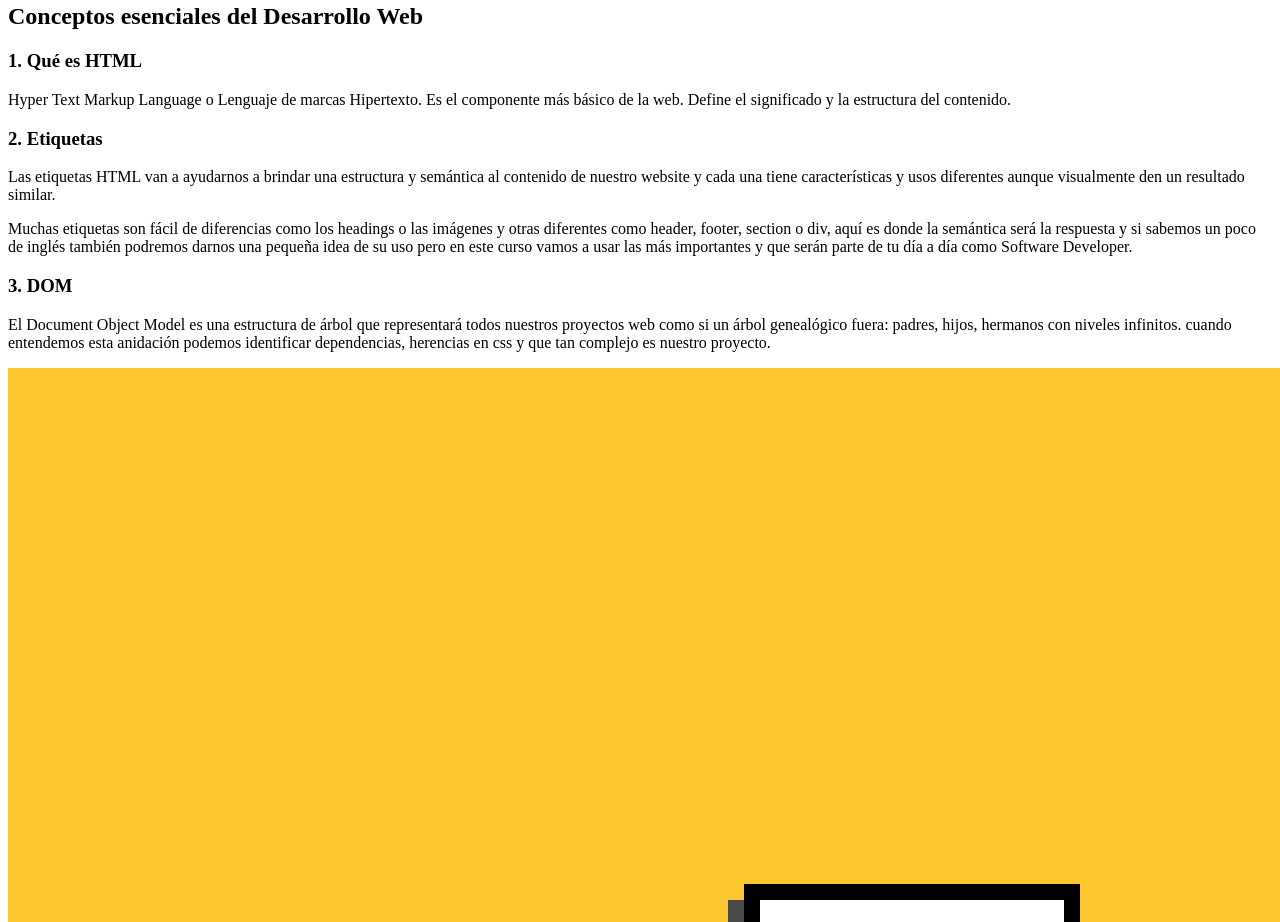
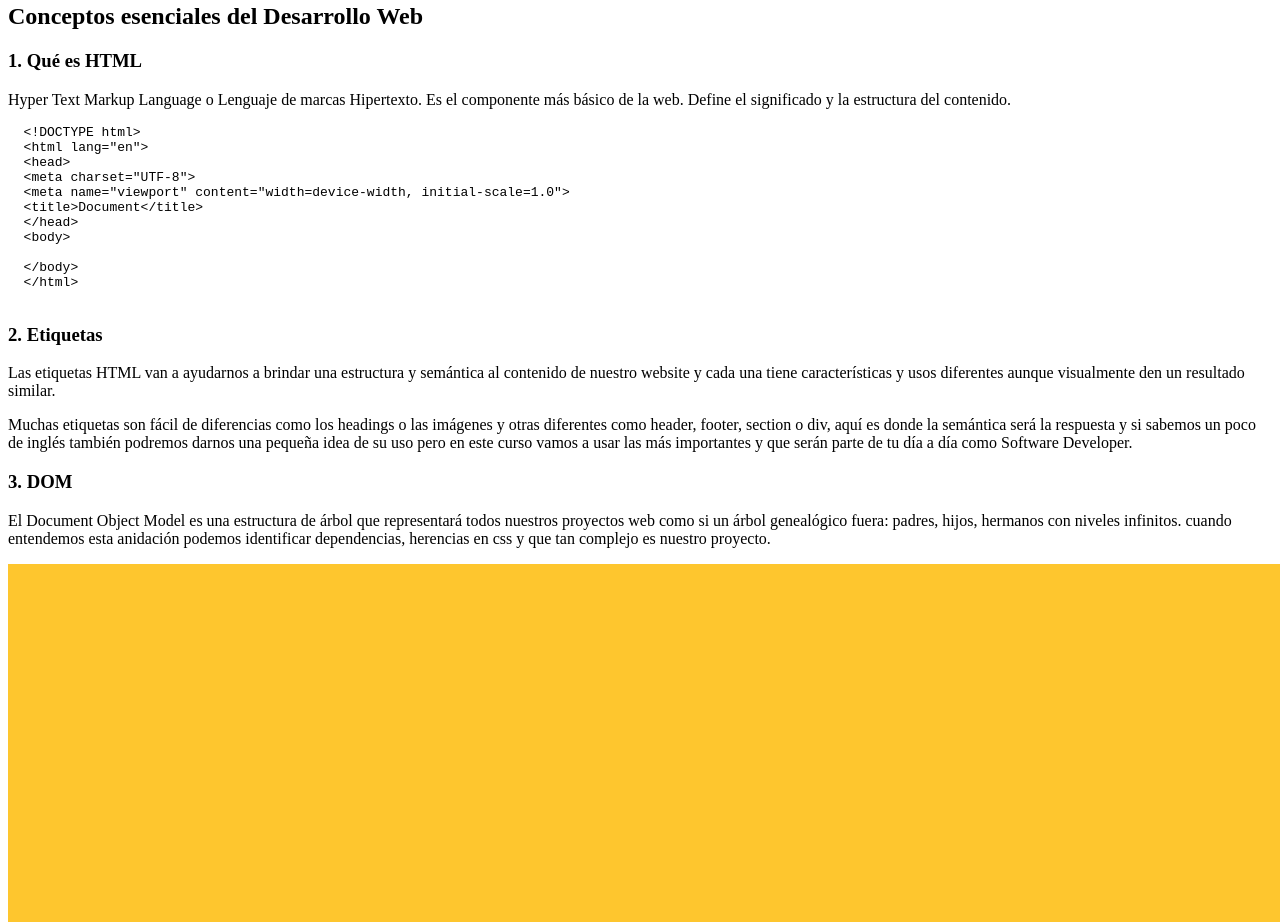
Before and after one commit to SynysterGrowly/curso_html_css, a plain HTML site: page index.html in a window 1280 px wide. Shown: the part 999-1921 px from the top of the page. Drawn offline with Linux system fonts and the light colour scheme.

Commit message:
Agregando bloque de codigo

```diff
--- a/index.html
+++ b/index.html
@@ -97,6 +97,19 @@
   <h2>Conceptos esenciales del Desarrollo Web</h2>
   <h3 id="html">1. Qué es HTML</h3>
   <p>Hyper Text Markup Language o Lenguaje de marcas Hipertexto. Es el componente más básico de la web. Define el significado y la estructura del contenido.</p>
+  <pre>
+  &lt;!DOCTYPE html&gt;
+  &lt;html lang=&quot;en&quot;&gt;
+  &lt;head&gt;
+  &lt;meta charset=&quot;UTF-8&quot;&gt;
+  &lt;meta name=&quot;viewport&quot; content=&quot;width=device-width, initial-scale=1.0&quot;&gt;
+  &lt;title&gt;Document&lt;/title&gt;
+  &lt;/head&gt;
+  &lt;body&gt;
+
+  &lt;/body&gt;
+  &lt;/html&gt;
+  </pre>
   <h3 id="etiquetas">2. Etiquetas</h3>
   <p>Las etiquetas HTML van a ayudarnos a brindar una estructura y semántica al contenido de nuestro website y cada una tiene características y usos diferentes aunque visualmente den un resultado similar.</p>
   <p>Muchas etiquetas son fácil de diferencias como los headings o las imágenes y otras diferentes como header, footer, section o div, aquí es donde la semántica será la respuesta y si sabemos un poco de inglés también podremos darnos una pequeña idea de su uso pero en este curso vamos a usar las más importantes y que serán parte de tu día a día como Software Developer.</p>
```
